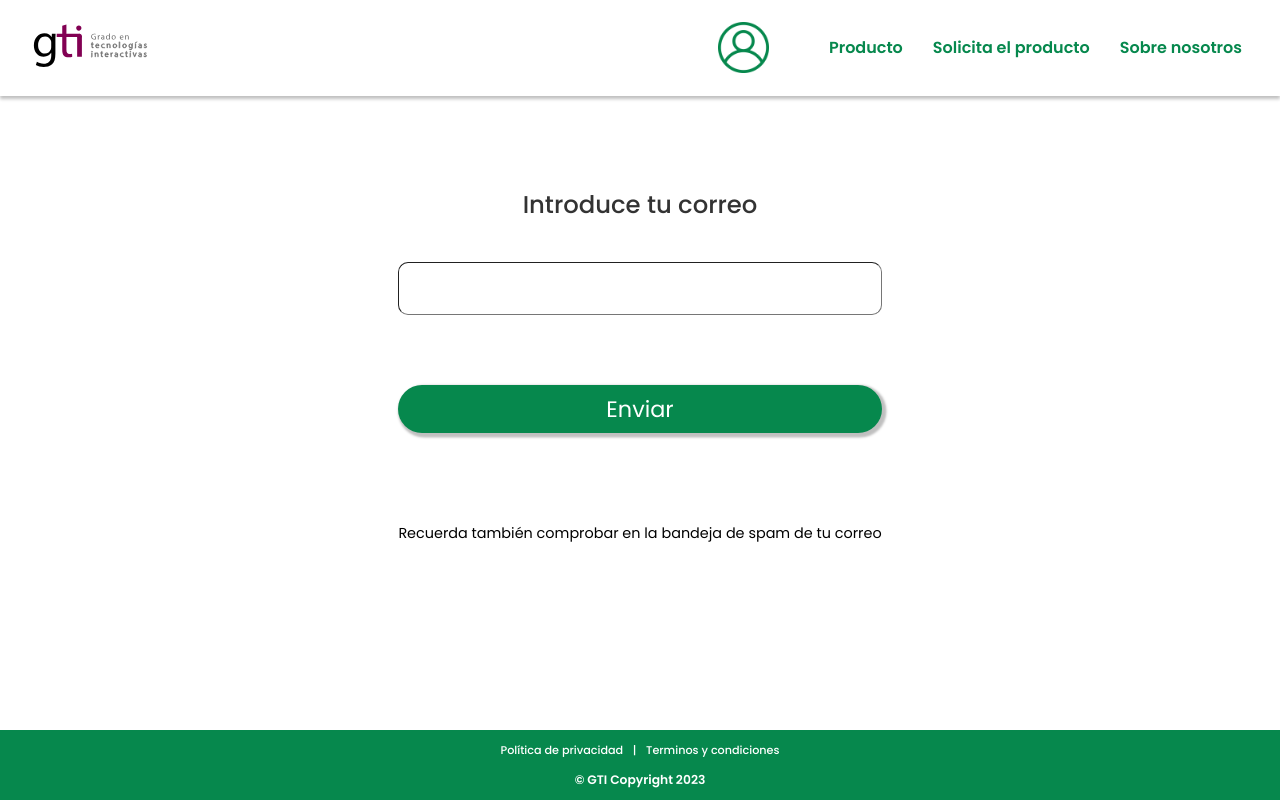
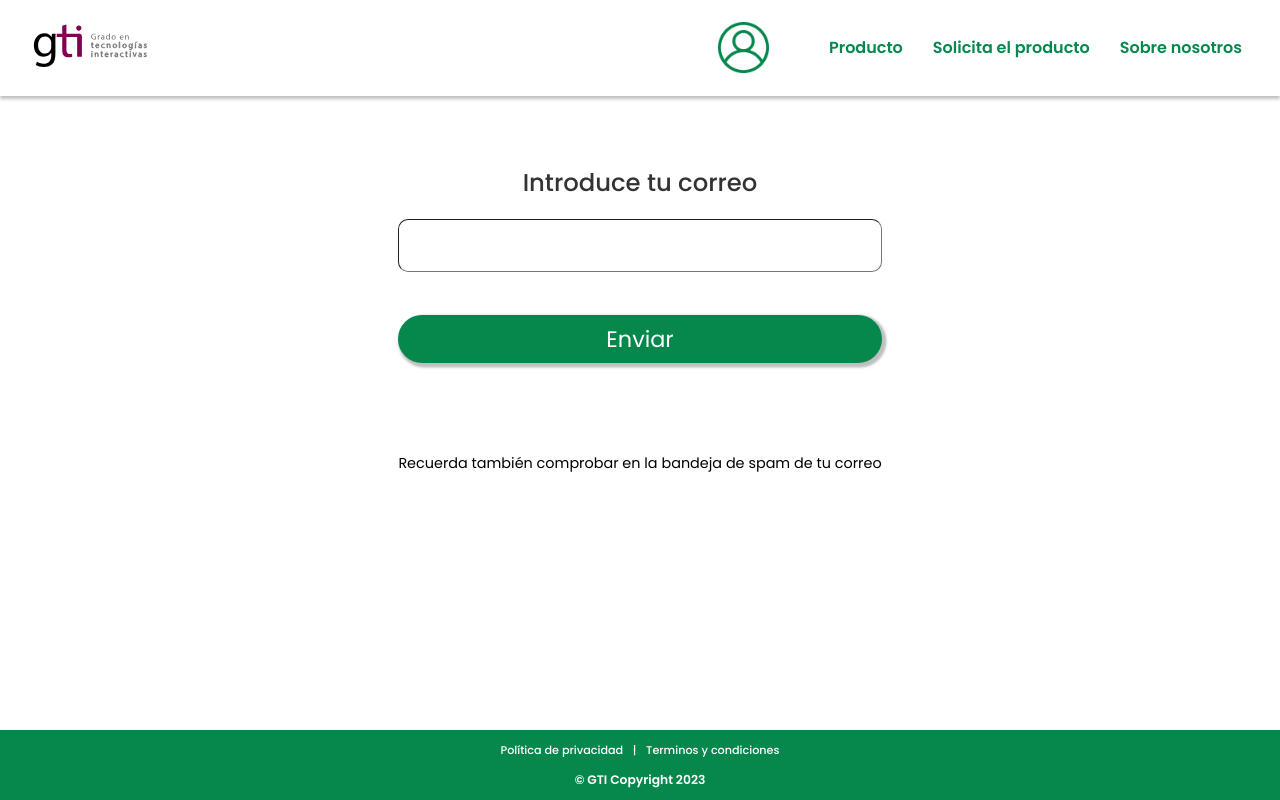
Before and after one commit to juandiazx/Huertodo, a PHP site: page /src/app/Formulario_contra_olvidada.html in a window 1280 px wide. Run offline with PHP 8.4, Linux system fonts and the light colour scheme.

Commit message:
Algunos cambios formularios

```diff
--- a/src/app/Comercial.html
+++ b/src/app/Comercial.html
@@ -66,7 +66,7 @@
     <!--Termina la cabecera-->
     <!--Comienza la seccion general-->
 
-    <main>
+    <main class="wrapper-forms">
         <section>
 
             <!--Comienza la seccion Notificaciones Usuarios  -->
--- a/src/app/Formulario_contra_olvidada.html
+++ b/src/app/Formulario_contra_olvidada.html
@@ -54,7 +54,7 @@
 <!-- Comienza la seccion general -->
 
 <main  class="wrapper-forms">
-  <section id="inicio-sesion">
+  <section>
 
     <!-- Comienza la seccion titulo -->
     <div id="inicio-de-sesion-titulo">
@@ -64,7 +64,7 @@
     <form id="login-form" onsubmit="login()">
 
     <!-- Comienza la seccion email -->
-    <div id="email" class="form-section">
+    <div id="email" >
       <div class="datos">
         <input type="email" id="email-input" name="email" required>
       </div>
--- a/src/app/css/estilos-in.sesion-formularios.css
+++ b/src/app/css/estilos-in.sesion-formularios.css
@@ -72,7 +72,6 @@ h3 {
     text-align: center;
     align-content: center;
     width: 72%;
-    height: 7%;
     border-radius: 3em;
     border: none;
     box-shadow: 0.1em 0.1em 0.1em 0.1em rgba(0, 0, 0, 0.25);
@@ -137,9 +136,8 @@ h3 {
 /*Wrapper para los formularios e inicio de sesion*/
 .wrapper-forms{
     margin-top: 12vh;
-    padding: 10% 7% 15%;
-    height: 80%;
-    max-width: 800px; /* Establece la anchura máxima deseada */
+    /*padding: 10% 7% 15%;*/
+    height: auto;
     margin-left: auto; /* Centra horizontalmente el contenido */
     margin-right: auto; /* Centra horizontalmente el contenido */
     display: flex;
@@ -177,11 +175,13 @@ h3 {
 
 /* Estilos para el título de inicio de sesión */
 
-#inicio-sesion{
+/*#inicio-sesion{
+    display: flex;
+    flex-direction: column;
     justify-content: center;
-    text-align: center;
     align-items: center;
-}
+    width: 100%;
+}*/
 
 #inicio-de-sesion-titulo {
     display: flex;
@@ -189,7 +189,7 @@ h3 {
     justify-content: center;
     text-align: center;
     align-items: center;
-    height: 10vh;
+    height: auto;
     color: #333333;
     font-weight: lighter;
     font-size: 0.8em;
@@ -204,7 +204,6 @@ h3 {
 #email,
 #password {
     justify-content: center;
-    width: 100%;
     flex-direction: column;
     align-items: center;
     text-align: center;
@@ -246,7 +245,6 @@ h3 {
 
 .boton-iniciar-sesion {
     width: 100%;
-    height: 7%;
     border-radius: 1.3em;
     border: none;
     box-shadow: 0.1em 0.1em 0.1em 0.1em rgba(0, 0, 0, 0.25);
@@ -291,7 +289,6 @@ h3 {
     justify-content: center;
     text-align: center;
     align-items: center;
-    height: 10vh;
     color: #333333;
     font-weight: lighter;
     font-size: 0.8em;
@@ -307,7 +304,6 @@ h3 {
     flex-direction: column;
     align-items: center;
     text-align: center;
-    height: 10vh;
     margin-bottom: 0.7em;
     margin-top: 0.5em;
 }
--- a/src/app/css/estilos_responsive.css
+++ b/src/app/css/estilos_responsive.css
@@ -300,7 +300,7 @@
 
     /*Contenedor para estrellas reseñas*/
     #contenedor-estrellas-opiniones {
-        margin-bottom: 4em;
+        /*margin-bottom: 4em;*/
     }
 
     /*Estilo de las estrellas con la media de las reseñas de los usuarios, estrellas grandes*/
```
Also changed, not shown: src/app/Formulario_Solicitud.html (+3 -4 lines), src/app/Inicio_sesion.html (+3 -4 lines), src/app/Tecnico.html (+1 -8 lines).
